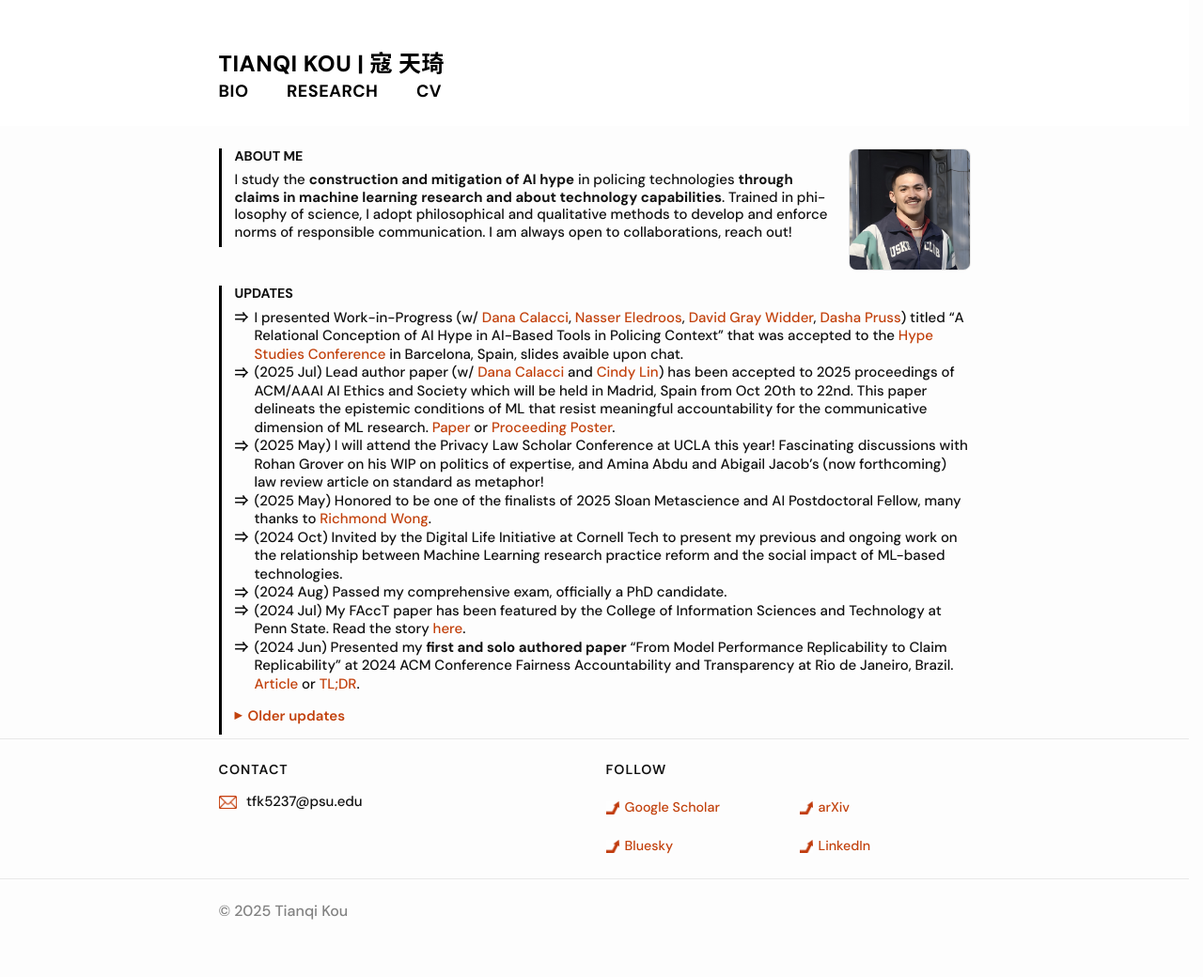
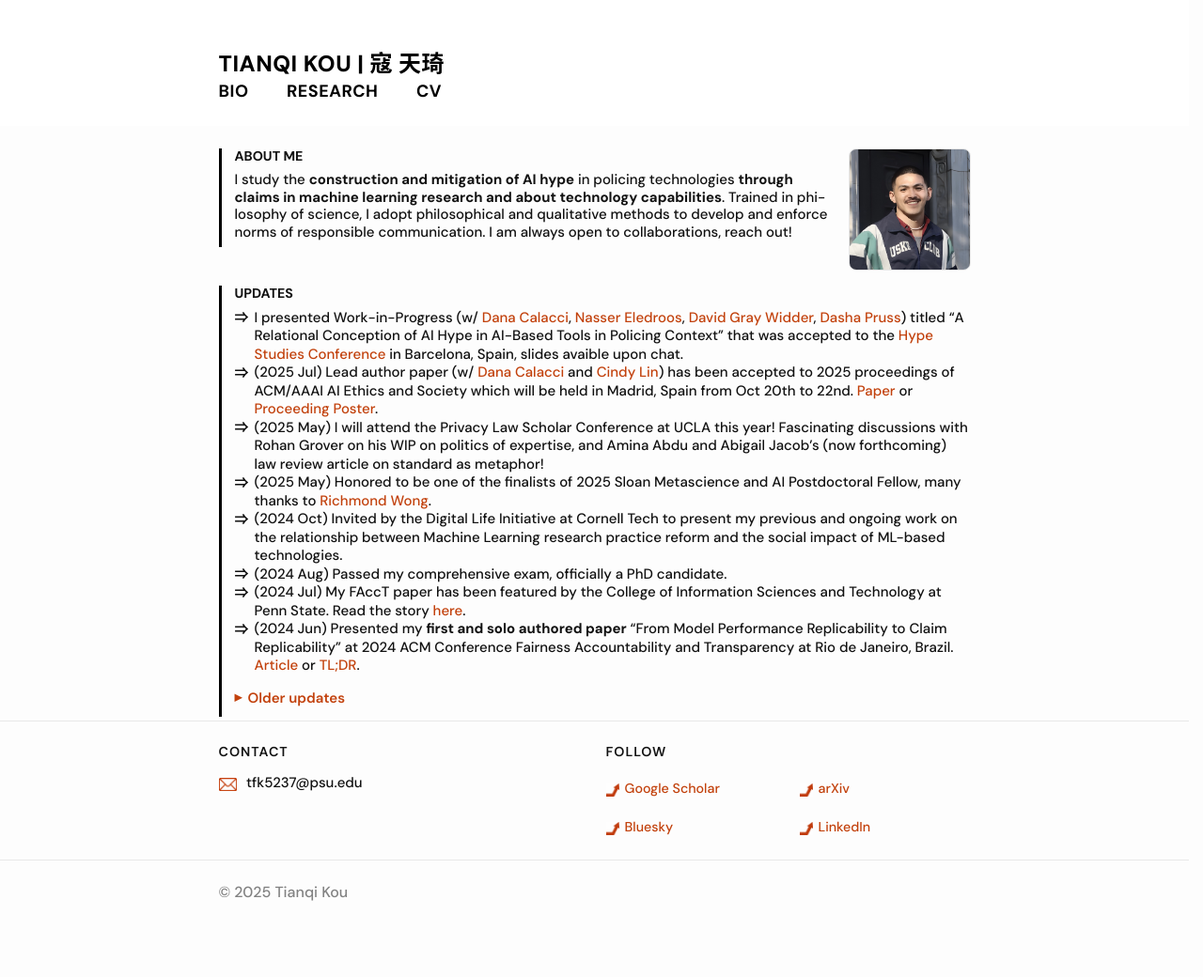
Before and after one commit to koutianqi/koutianqi.github.io, a Jekyll site: the page built from index.markdown, in a window 1280 px wide. Shown: the whole page at 94% size. Built offline with Jekyll 4.4.1, drawn with Linux system fonts in a browser that asks for light colours.

Commit message:
Update index.markdown

```diff
--- a/index.markdown
+++ b/index.markdown
@@ -30,7 +30,7 @@
 <div class="updates" markdown="1">
 
 - I presented Work-in-Progress (w/ [Dana Calacci](https://www.dcalacci.net), [Nasser Eledroos](https://nasser.wiki), [David Gray Widder](https://davidwidder.me), [Dasha Pruss](https://www.dashapruss.com)) titled "A Relational Conception of AI Hype in AI-Based Tools in Policing Context" that was accepted to the [Hype Studies Conference](https://hypestudies.org/conference) in Barcelona, Spain, slides avaible upon chat.
-- (2025 Jul) Lead author paper (w/ [Dana Calacci](https://www.dcalacci.net) and [Cindy Lin](https://lincindy.com)) has been accepted to 2025 proceedings of ACM/AAAI AI Ethics and Society which will be held in Madrid, Spain from Oct 20th to 22nd. This paper delineats the epistemic conditions of ML that resist meaningful accountability for the communicative dimension of ML research. [Paper](https://ojs.aaai.org/index.php/AIES/article/view/36649) or [Proceeding Poster](https://drive.google.com/file/d/1opno1nLH7wun6IxEJQ85GNEzUy6ND7cf/view?usp=sharing).
+- (2025 Jul) Lead author paper (w/ [Dana Calacci](https://www.dcalacci.net) and [Cindy Lin](https://lincindy.com)) has been accepted to 2025 proceedings of ACM/AAAI AI Ethics and Society which will be held in Madrid, Spain from Oct 20th to 22nd. [Paper](https://ojs.aaai.org/index.php/AIES/article/view/36649) or [Proceeding Poster](https://drive.google.com/file/d/1opno1nLH7wun6IxEJQ85GNEzUy6ND7cf/view?usp=sharing).
 - (2025 May) I will attend the Privacy Law Scholar Conference at UCLA this year! Fascinating discussions with Rohan Grover on his WIP on politics of expertise, and Amina Abdu and Abigail Jacob's (now forthcoming) law review article on standard as metaphor!
 - (2025 May) Honored to be one of the finalists of 2025 Sloan Metascience and AI Postdoctoral Fellow, many thanks to [Richmond Wong](https://richmondywong.com).
 - (2024 Oct) Invited by the Digital Life Initiative at Cornell Tech to present my previous and ongoing work on the relationship between Machine Learning research practice reform and the social impact of ML-based technologies.
```
